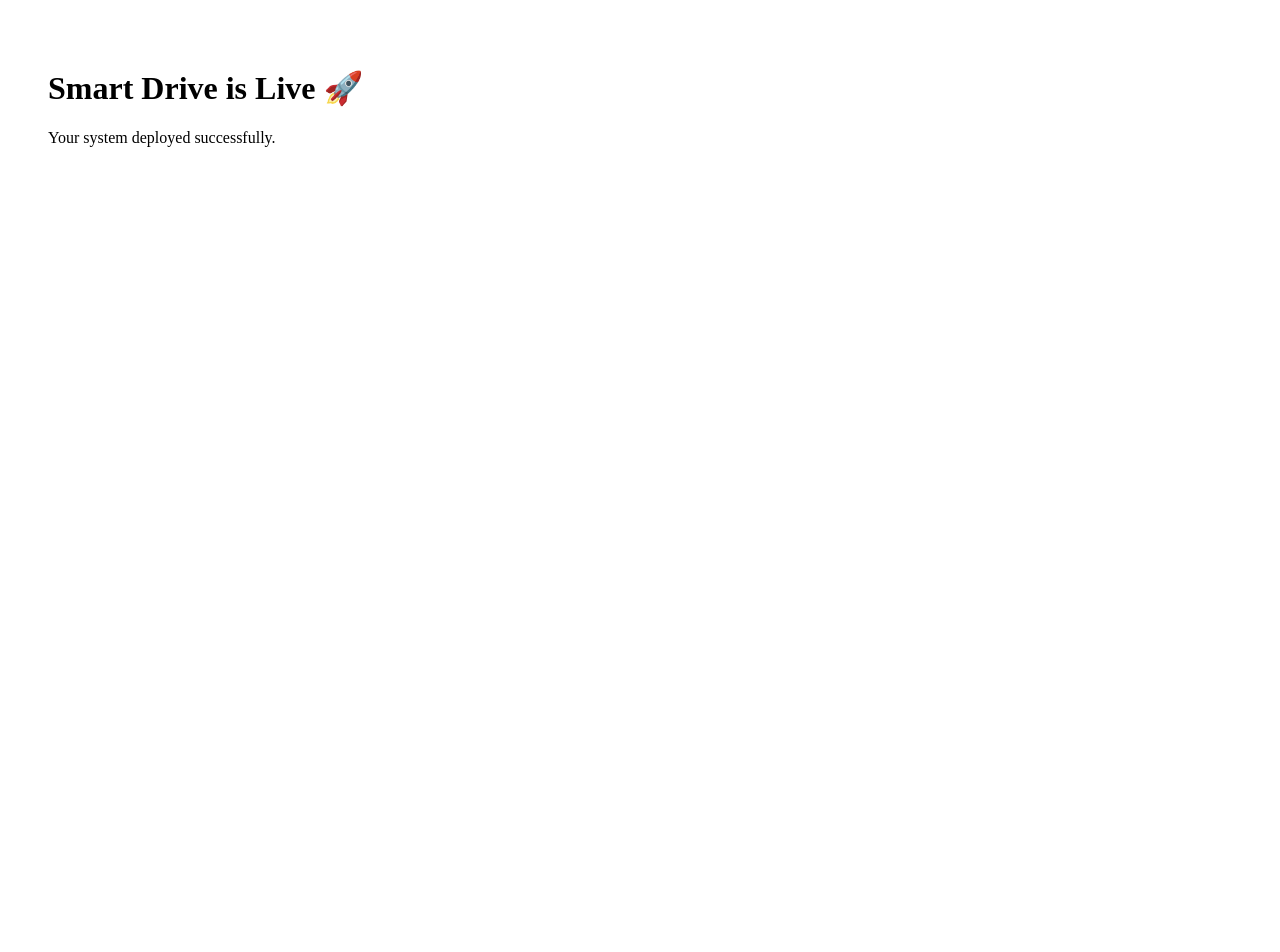
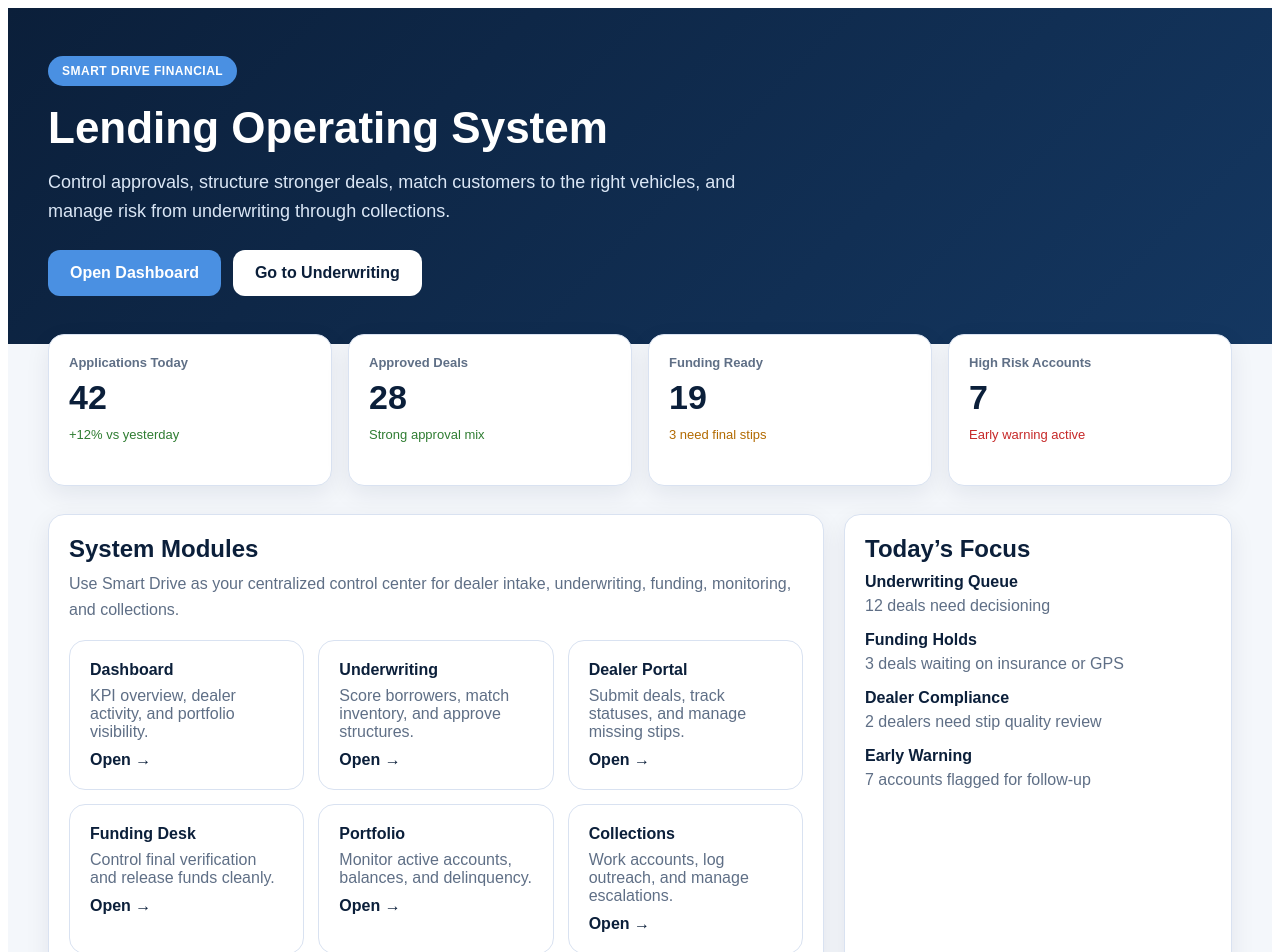
Before and after one commit to dliber13/smart-drive, a Next.js app: page / in a window 1280 px wide. Shown: the top 952 px of the page. Before the commit the page ends 800 px from the top, so only its background shows below. Built offline with nearby package versions, Linux system fonts and the light colour scheme.

Commit message:
Update page.tsx

```diff
--- a/app/page.tsx
+++ b/app/page.tsx
@@ -1,8 +1,288 @@
 export default function Home() {
+  const cardStyle: React.CSSProperties = {
+    border: "1px solid #d9e2f1",
+    borderRadius: 16,
+    padding: 20,
+    background: "#ffffff",
+    boxShadow: "0 8px 24px rgba(11,31,58,0.08)",
+  };
+
+  const linkStyle: React.CSSProperties = {
+    display: "block",
+    textDecoration: "none",
+    color: "#0B1F3A",
+    fontWeight: 600,
+    marginTop: 10,
+  };
+
+  const statStyle: React.CSSProperties = {
+    ...cardStyle,
+    minHeight: 110,
+  };
+
   return (
-    <div style={{ padding: 40 }}>
-      <h1>Smart Drive is Live 🚀</h1>
-      <p>Your system deployed successfully.</p>
-    </div>
+    <main
+      style={{
+        minHeight: "100vh",
+        background: "#f4f7fb",
+        color: "#0B1F3A",
+        fontFamily: "Arial, sans-serif",
+      }}
+    >
+      <section
+        style={{
+          background: "linear-gradient(135deg, #0B1F3A 0%, #143761 100%)",
+          color: "#ffffff",
+          padding: "48px 40px",
+        }}
+      >
+        <div style={{ maxWidth: 1200, margin: "0 auto" }}>
+          <div
+            style={{
+              display: "inline-block",
+              background: "#4A90E2",
+              color: "#ffffff",
+              borderRadius: 999,
+              padding: "8px 14px",
+              fontSize: 12,
+              fontWeight: 700,
+              letterSpacing: 0.5,
+              textTransform: "uppercase",
+              marginBottom: 18,
+            }}
+          >
+            Smart Drive Financial
+          </div>
+
+          <h1
+            style={{
+              margin: 0,
+              fontSize: 44,
+              lineHeight: 1.1,
+              fontWeight: 800,
+            }}
+          >
+            Lending Operating System
+          </h1>
+
+          <p
+            style={{
+              marginTop: 16,
+              maxWidth: 720,
+              fontSize: 18,
+              lineHeight: 1.6,
+              color: "#dbe7f6",
+            }}
+          >
+            Control approvals, structure stronger deals, match customers to the
+            right vehicles, and manage risk from underwriting through
+            collections.
+          </p>
+
+          <div style={{ display: "flex", gap: 12, flexWrap: "wrap", marginTop: 24 }}>
+            <a
+              href="/dashboard"
+              style={{
+                textDecoration: "none",
+                background: "#4A90E2",
+                color: "#ffffff",
+                padding: "14px 22px",
+                borderRadius: 12,
+                fontWeight: 700,
+              }}
+            >
+              Open Dashboard
+            </a>
+
+            <a
+              href="/underwriting"
+              style={{
+                textDecoration: "none",
+                background: "#ffffff",
+                color: "#0B1F3A",
+                padding: "14px 22px",
+                borderRadius: 12,
+                fontWeight: 700,
+              }}
+            >
+              Go to Underwriting
+            </a>
+          </div>
+        </div>
+      </section>
+
+      <section style={{ maxWidth: 1200, margin: "0 auto", padding: "32px 40px" }}>
+        <div
+          style={{
+            display: "grid",
+            gridTemplateColumns: "repeat(auto-fit, minmax(220px, 1fr))",
+            gap: 16,
+            marginTop: -42,
+          }}
+        >
+          <div style={statStyle}>
+            <div style={{ fontSize: 13, color: "#5f6f86", fontWeight: 700 }}>
+              Applications Today
+            </div>
+            <div style={{ fontSize: 34, fontWeight: 800, marginTop: 8 }}>42</div>
+            <div style={{ fontSize: 13, color: "#2f7d32", marginTop: 10 }}>
+              +12% vs yesterday
+            </div>
+          </div>
+
+          <div style={statStyle}>
+            <div style={{ fontSize: 13, color: "#5f6f86", fontWeight: 700 }}>
+              Approved Deals
+            </div>
+            <div style={{ fontSize: 34, fontWeight: 800, marginTop: 8 }}>28</div>
+            <div style={{ fontSize: 13, color: "#2f7d32", marginTop: 10 }}>
+              Strong approval mix
+            </div>
+          </div>
+
+          <div style={statStyle}>
+            <div style={{ fontSize: 13, color: "#5f6f86", fontWeight: 700 }}>
+              Funding Ready
+            </div>
+            <div style={{ fontSize: 34, fontWeight: 800, marginTop: 8 }}>19</div>
+            <div style={{ fontSize: 13, color: "#b26a00", marginTop: 10 }}>
+              3 need final stips
+            </div>
+          </div>
+
+          <div style={statStyle}>
+            <div style={{ fontSize: 13, color: "#5f6f86", fontWeight: 700 }}>
+              High Risk Accounts
+            </div>
+            <div style={{ fontSize: 34, fontWeight: 800, marginTop: 8 }}>7</div>
+            <div style={{ fontSize: 13, color: "#c62828", marginTop: 10 }}>
+              Early warning active
+            </div>
+          </div>
+        </div>
+
+        <div
+          style={{
+            display: "grid",
+            gridTemplateColumns: "2fr 1fr",
+            gap: 20,
+            marginTop: 28,
+          }}
+        >
+          <div style={cardStyle}>
+            <div style={{ fontSize: 24, fontWeight: 800, marginBottom: 8 }}>
+              System Modules
+            </div>
+            <p style={{ color: "#5f6f86", lineHeight: 1.6, marginTop: 0 }}>
+              Use Smart Drive as your centralized control center for dealer
+              intake, underwriting, funding, monitoring, and collections.
+            </p>
+
+            <div
+              style={{
+                display: "grid",
+                gridTemplateColumns: "repeat(auto-fit, minmax(220px, 1fr))",
+                gap: 14,
+                marginTop: 18,
+              }}
+            >
+              <div style={{ ...cardStyle, boxShadow: "none" }}>
+                <div style={{ fontWeight: 800 }}>Dashboard</div>
+                <div style={{ color: "#5f6f86", marginTop: 8 }}>
+                  KPI overview, dealer activity, and portfolio visibility.
+                </div>
+                <a href="/dashboard" style={linkStyle}>
+                  Open →
+                </a>
+              </div>
+
+              <div style={{ ...cardStyle, boxShadow: "none" }}>
+                <div style={{ fontWeight: 800 }}>Underwriting</div>
+                <div style={{ color: "#5f6f86", marginTop: 8 }}>
+                  Score borrowers, match inventory, and approve structures.
+                </div>
+                <a href="/underwriting" style={linkStyle}>
+                  Open →
+                </a>
+              </div>
+
+              <div style={{ ...cardStyle, boxShadow: "none" }}>
+                <div style={{ fontWeight: 800 }}>Dealer Portal</div>
+                <div style={{ color: "#5f6f86", marginTop: 8 }}>
+                  Submit deals, track statuses, and manage missing stips.
+                </div>
+                <a href="/dealer" style={linkStyle}>
+                  Open →
+                </a>
+              </div>
+
+              <div style={{ ...cardStyle, boxShadow: "none" }}>
+                <div style={{ fontWeight: 800 }}>Funding Desk</div>
+                <div style={{ color: "#5f6f86", marginTop: 8 }}>
+                  Control final verification and release funds cleanly.
+                </div>
+                <a href="/funding" style={linkStyle}>
+                  Open →
+                </a>
+              </div>
+
+              <div style={{ ...cardStyle, boxShadow: "none" }}>
+                <div style={{ fontWeight: 800 }}>Portfolio</div>
+                <div style={{ color: "#5f6f86", marginTop: 8 }}>
+                  Monitor active accounts, balances, and delinquency.
+                </div>
+                <a href="/portfolio" style={linkStyle}>
+                  Open →
+                </a>
+              </div>
+
+              <div style={{ ...cardStyle, boxShadow: "none" }}>
+                <div style={{ fontWeight: 800 }}>Collections</div>
+                <div style={{ color: "#5f6f86", marginTop: 8 }}>
+                  Work accounts, log outreach, and manage escalations.
+                </div>
+                <a href="/collections" style={linkStyle}>
+                  Open →
+                </a>
+              </div>
+            </div>
+          </div>
+
+          <div style={cardStyle}>
+            <div style={{ fontSize: 24, fontWeight: 800, marginBottom: 10 }}>
+              Today’s Focus
+            </div>
+
+            <div style={{ marginBottom: 16 }}>
+              <div style={{ fontWeight: 700 }}>Underwriting Queue</div>
+              <div style={{ color: "#5f6f86", marginTop: 6 }}>
+                12 deals need decisioning
+              </div>
+            </div>
+
+            <div style={{ marginBottom: 16 }}>
+              <div style={{ fontWeight: 700 }}>Funding Holds</div>
+              <div style={{ color: "#5f6f86", marginTop: 6 }}>
+                3 deals waiting on insurance or GPS
+              </div>
+            </div>
+
+            <div style={{ marginBottom: 16 }}>
+              <div style={{ fontWeight: 700 }}>Dealer Compliance</div>
+              <div style={{ color: "#5f6f86", marginTop: 6 }}>
+                2 dealers need stip quality review
+              </div>
+            </div>
+
+            <div>
+              <div style={{ fontWeight: 700 }}>Early Warning</div>
+              <div style={{ color: "#5f6f86", marginTop: 6 }}>
+                7 accounts flagged for follow-up
+              </div>
+            </div>
+          </div>
+        </div>
+      </section>
+    </main>
   );
 }
```
